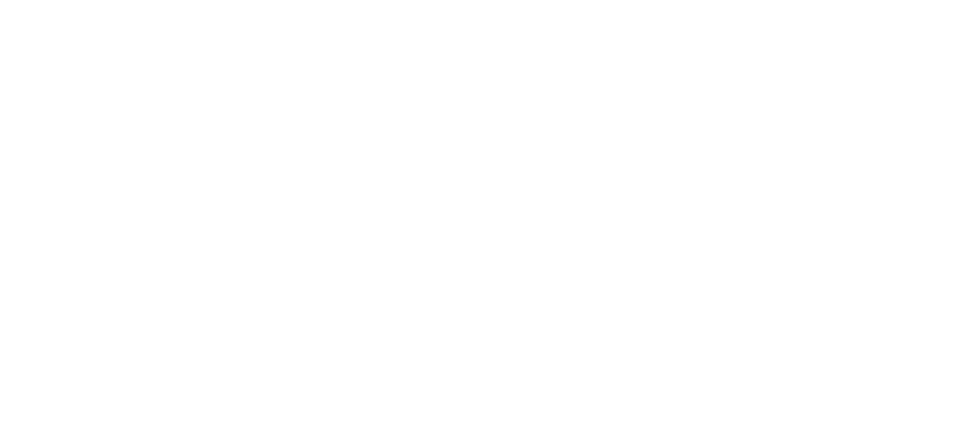
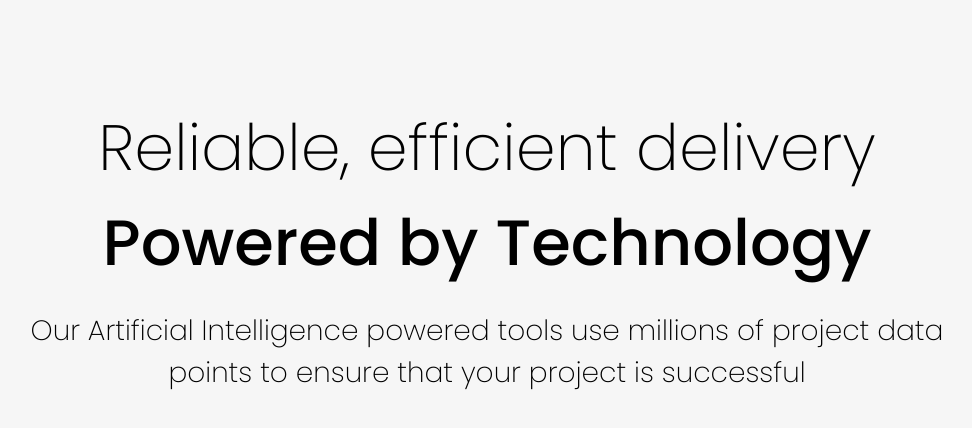
Before and after one commit to Redoyan2/Qtec-Task, a plain HTML site: page index.html in a window 1280 px wide. Shown: the whole page, without its empty margins (153-1125 px from the left). Drawn offline with Linux system fonts and the light colour scheme.

Commit message:
header section

```diff
--- a/Css/style.css
+++ b/Css/style.css
@@ -0,0 +1,39 @@
+@import url('https://fonts.googleapis.com/css2?family=Poppins:ital,wght@0,200;0,500;1,300;1,500&display=swap');
+
+* {
+    margin: 0;
+    padding: 0;
+    box-sizing: border-box;
+}
+
+html {
+    scroll-behavior: smooth;
+
+}
+
+body {
+    font-family: 'Poppins', sans-serif;
+    background-color: rgb(246, 246, 246)
+}
+
+
+.head-section {
+    text-align: center;
+    margin-top: 100px;
+}
+
+.herder-1 {
+    font-size: 400%;
+    font-weight: 200;
+}
+
+.herder-2 {
+    font-size: 400%;
+    font-weight: 400;
+}
+.head-details{
+font-size: 28px;
+margin-top: 20px;
+font-weight: 200;
+
+}
--- a/index.html
+++ b/index.html
@@ -1,12 +1,23 @@
 <!DOCTYPE html>
 <html lang="en">
+
 <head>
     <meta charset="UTF-8">
     <meta http-equiv="X-UA-Compatible" content="IE=edge">
     <meta name="viewport" content="width=device-width, initial-scale=1.0">
+    <link rel="stylesheet" href="./css/style.css" />
     <title>Qtec task</title>
 </head>
+
 <body>
+    <section>
+       <div class="head-section">
+        <h1 class="herder-1">Reliable, efficient delivery </h1>
+        <h1 class="herder-2">Powered by Technology  </h1>
+        <p class="head-details">Our Artificial Intelligence powered tools use millions of project data <br>
+        points to ensure that your project is successful</p>
+       </div>
+    </section>
+</body>
 
-</body>
 </html>
```
